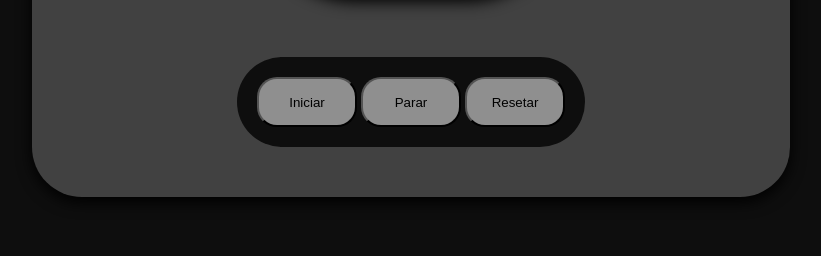
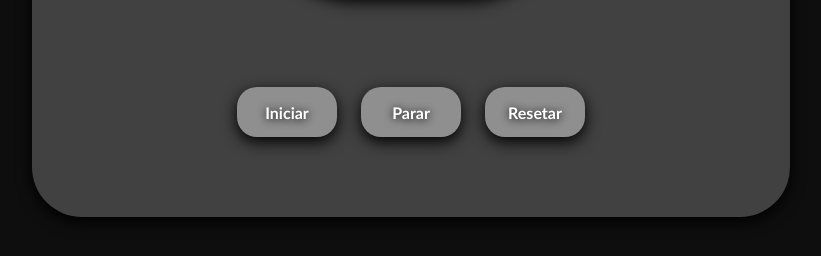
Before and after one commit to Jojola07/pomodoro, a plain HTML site: page index.html in a window 1280 px wide. Shown: the part 538-794 px from the top of the page, without its empty margins (229-1050 px from the left). Drawn offline with Linux system fonts and the light colour scheme.

Commit message:
visual inicial finalizado, falta fazer os botoes e o cronometro funcionarem

```diff
--- a/style.css
+++ b/style.css
@@ -41,7 +41,6 @@ h1 {
 }
 
 .fundo-botoes {
-    background: #0e0e0e;
     padding: 20px;
     border-radius: 50px;
     gap: 40px;
@@ -52,4 +51,20 @@ h1 {
     border-radius: 20px;
     width: 100px;
     height: 50px;
+    color: white;
+    font-family: 'Gill Sans', 'Gill Sans MT', Calibri, 'Trebuchet MS', sans-serif;
+    font-size: 1rem;
+    text-shadow: 0 1px 8px #000000;
+    font-weight: bold;
+    box-shadow: 0 5px 15px #000000;
+    margin: 10px;
+    text-decoration: none;
+    border-style: none;
+    transition: 0.3s;
 }
+
+.fundo-botoes button:hover {
+    background: #5e5e5e;
+    color: rgb(202, 202, 202);
+    transform: translateY(-5px);
+}
```
